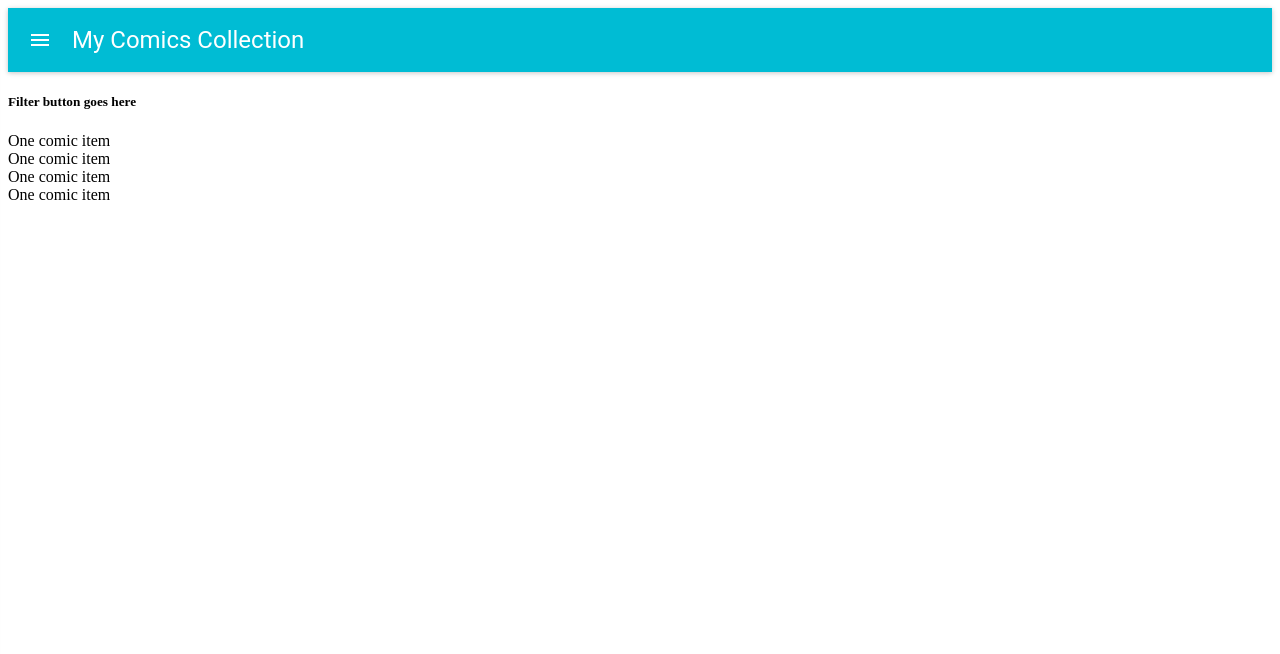
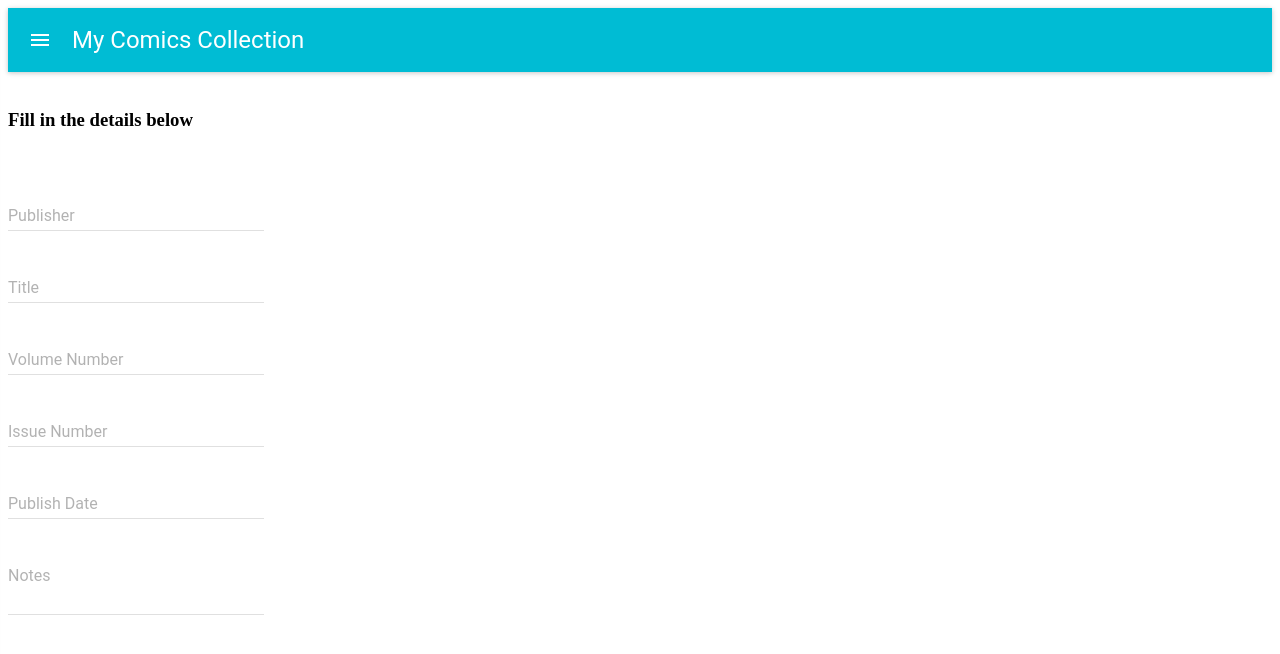
Before and after one commit to mvoltairec/comicsApp, a React app: page /#/comics/add in a window 1280 px wide. Before the commit this address led to /. Shown: the top 654 px of the page. Built offline with nearby package versions, Linux system fonts and the light colour scheme; the HTML template or start-up script is replaced by a standard one; what react-tap-event-plugin would draw is missing.

Commit message:
added text fields for ComicAdd component

```diff
--- a/package.json
+++ b/package.json
@@ -35,6 +35,7 @@
     "mysql": "^2.14.1",
     "react": "^16.2.0",
     "react-dom": "^16.2.0",
+    "react-router": "^4.2.0",
     "react-tap-event-plugin": "^3.0.2",
     "underscore": "^1.8.3"
   }
--- a/react/src/components/ComicsAdd.js
+++ b/react/src/components/ComicsAdd.js
@@ -1,22 +1,73 @@
 import React, { Component } from 'react';
-// import ComicsListEntry from './ComicsListEntry';
+import NavigationBar from './NavigationBar';
+import TextField from 'material-ui/TextField';
+import {orange500, blue500} from 'material-ui/styles/colors';
 
-class ComicsList extends Component {
-  constructor() {
-    super();
+class ComicsAdd extends Component {
+  constructor(props) {
+    super(props);
     this.state = {
-
+      formValues: {
+        publisher: '',
+        seriesTitle: '',
+        issueTitle: '',
+        volumeNumber: 1,
+        issueNumber: 1,
+        releaseDate: '', /*add this in later if I get past mvp to allow sorting by year */
+        notes: ''
+      }
     }
   }
 
-
   render() {
     return (
-      <div className="comix">
-        should have a lot of dropdowns and text fields
+      <div>
+        <NavigationBar />
+        <div className="addComix">
+          <br/>
+          <h3>Fill in the details below</h3>
+          <br/>
+          <TextField
+            id="publisher"
+            hintText="e.g. Marvel, DC, Image, ..."
+            floatingLabelText="Publisher"
+          />
+          <br/>
+          <TextField
+            id="title"
+            hintText="e.g. Batman"
+            floatingLabelText="Title"
+          />
+          <br/>
+          <TextField
+            id="volumeNumber"
+            hintText="1"
+            floatingLabelText="Volume Number"
+          />
+          <br/>
+          <TextField
+            id="issueNumber"
+            hintText="27"
+            floatingLabelText="Issue Number"
+          />
+          <br/>
+          <TextField
+            id="releaseDate"
+            hintText="July 2013"
+            floatingLabelText="Publish Date"
+          />
+          <br/>
+          <TextField
+            id="notes"
+            hintText="helpful notes to self about this comic go here"
+            floatingLabelText="Notes"
+            multiLine={true}
+            rows={2}
+            />
+        </div>
       </div>
     );
   }
 }
 
-export default ComicsList;
+export default ComicsAdd;
--- /dev/null
+++ b/react/src/components/ComicsEdit.js
@@ -0,0 +1,23 @@
+import React, { Component } from 'react';
+import NavigationBar from './NavigationBar';
+
+class ComicsEdit extends Component {
+  constructor() {
+    super();
+    this.state = {
+
+    }
+  }
+
+
+  render() {
+    return (
+      <div>
+        <NavigationBar />
+        <div>some ways to edit comics? go here</div>
+      </div>
+    );
+  }
+}
+
+export default ComicsEdit;
--- /dev/null
+++ b/react/src/components/Home.js
@@ -0,0 +1,26 @@
+import React, { Component } from 'react';
+import { Link } from 'react-router-dom'
+import NavigationBar from './NavigationBar';
+import ComicsList from './ComicsList';
+
+class Home extends Component {
+  constructor() {
+    super();
+    this.state = { open: false };
+  }
+
+  // TODO refactor below to utilize react router so that when user clicks on menu, appropriate view is rendered
+
+  handleToggle = () => this.setState({open: !this.state.open});
+
+  render() {
+    return (
+        <div className='wrapper'>
+          <NavigationBar />
+          <ComicsList />
+        </div>
+    )
+  }
+}
+
+export default Home;
--- /dev/null
+++ b/react/src/components/NavigationBar.js
@@ -0,0 +1,60 @@
+import React, { Component } from 'react';
+import { Link } from 'react-router-dom'
+
+import AppBar from 'material-ui/AppBar';
+import Drawer from 'material-ui/Drawer';
+import MenuItem from 'material-ui/MenuItem';
+import ReactDOM from 'react-dom';
+
+class NavigationBar extends Component {
+  constructor() {
+    super();
+    this.state = { open: false };
+  }
+
+  // TODO refactor below to utilize react router so that when user clicks on menu, appropriate view is rendered
+
+  handleToggle = () => this.setState({open: !this.state.open});
+
+  render() {
+    return (
+        <div className='wrapper'>
+          <AppBar title="My Comics Collection"
+                    iconClassNameRight="muidocs-icon-navigation-expand-more"
+                    onLeftIconButtonClick={this.handleToggle}/>
+                    <Drawer
+                      open={this.state.open}
+                      width={300}
+                      docked={false}
+                      onRequestChange={(open) => this.setState({open})}
+                    >
+                      <MenuItem  primaryText="home"
+                      containerElement={<Link to="/" />}
+                      onClick={() => {
+                        console.log('going home')
+                        alert('going home!')
+                        this.handleToggle()
+                      }}
+                      />
+
+                      <MenuItem primaryText="add"
+                      containerElement={<Link to="/comics/add"/>}
+                      onClick={() => {
+                        console.log('going to add a comic')
+                        this.handleToggle()
+                      }}
+                      />
+                      <MenuItem primaryText="edit"
+                      containerElement={<Link to="/comics/edit" />}
+                      onClick={() => {
+                        console.log('going to edit screen')
+                        this.handleToggle()
+                      }}
+                      />
+                    </Drawer>
+        </div>
+    )
+  }
+}
+
+export default NavigationBar;
--- a/react/src/index.jsx
+++ b/react/src/index.jsx
@@ -1,44 +1,40 @@
 import React, { Component } from 'react';
-import MuiThemeProvider from 'material-ui/styles/MuiThemeProvider';
-import getMuiTheme from 'material-ui/styles/getMuiTheme';
-import AppBar from 'material-ui/AppBar';
-import Drawer from 'material-ui/Drawer';
-import MenuItem from 'material-ui/MenuItem';
-import injectTapEventPlugin from 'react-tap-event-plugin';
 import ReactDOM from 'react-dom';
+import { Switch, Route, HashRouter, } from 'react-router-dom';
+import injectTapEventPlugin from 'react-tap-event-plugin'
+import MuiThemeProvider from 'material-ui/styles/MuiThemeProvider'
+
+// My views
+import Home from './components/Home';
+import ComicsAdd from './components/ComicsAdd';
+import ComicsEdit from './components/ComicsEdit';
 import ComicsList from './components/ComicsList';
+
 
 injectTapEventPlugin();
 
 class App extends Component {
   constructor(props) {
-    super(props)
-    this.state = { open: false };
+    super(props);
   }
 
-  // TODO refactor below to utilize react router so that when user clicks on menu, appropriate view is rendered
-
-  render() {
+  render () {
     return (
-      <MuiThemeProvider>
-        <div className='wrapper'>
-          <AppBar title="My Comics Collection"
-          iconClassNameRight="muidocs-icon-navigation-expand-more"
-          onLeftIconButtonClick={() => this.setState({open: !this.state.open})}/>
-          <Drawer
-            open={this.state.open}
-            docked={false}
-            onRequestChange={(open) => this.setState({open})}
-          >
-            <MenuItem>Home</MenuItem>
-            <MenuItem>Add</MenuItem>
-            <MenuItem>Edit</MenuItem>
-          </Drawer>
-          <ComicsList />
-        </div>
-      </MuiThemeProvider>
-    )
+      <main>
+        <Switch>
+          <Route exact path="/" component={Home}/>
+          <Route exact path="/comics/add" component={ComicsAdd}/>
+          <Route exact path="/comics/edit" component={ComicsEdit}/>
+        </Switch>
+      </main>
+    );
   }
 }
 
-ReactDOM.render(<App />, document.getElementById('app'));
+ReactDOM.render((
+  <MuiThemeProvider>
+    <HashRouter>
+      <App />
+    </HashRouter>
+  </MuiThemeProvider>
+), document.getElementById('app'));
```
Also changed, not shown: db/models/user.js (added), 3 other files (tests, documents, lock files or other folders).
